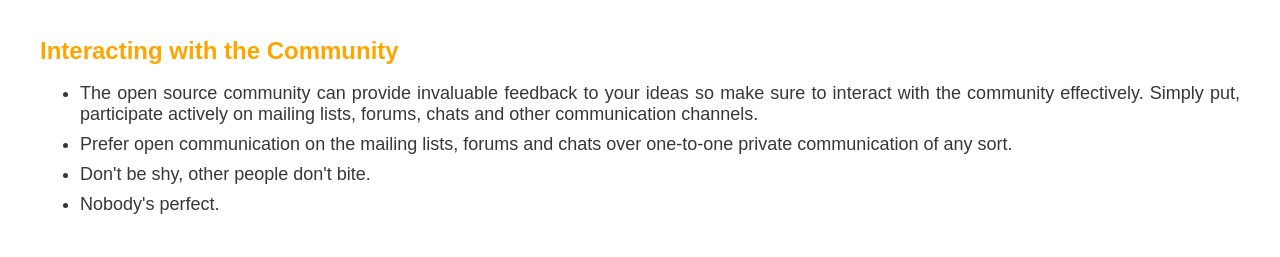
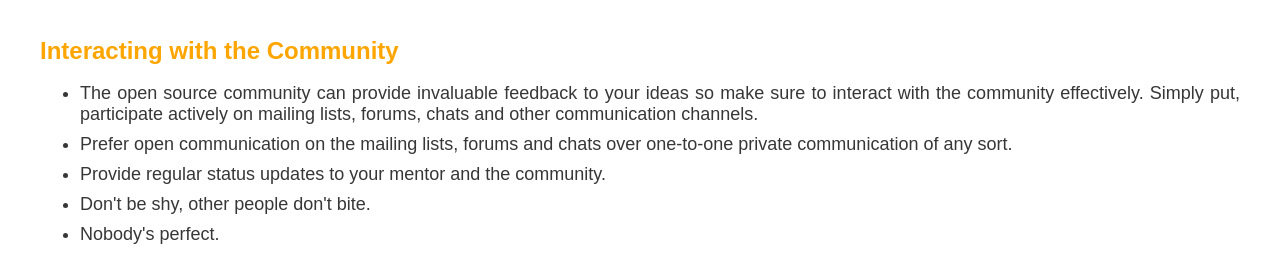
Before and after one commit to jermar/microkernel-devroom-gsoc, a plain HTML site: page guidelines.html in a window 1280 px wide. Shown: the part 522-779 px from the top of the page. Drawn offline with Linux system fonts and the light colour scheme.

Commit message:
Improve guidelines.

```diff
--- a/guidelines.html
+++ b/guidelines.html
@@ -47,6 +47,7 @@
 					and other communication channels.</li>
 				<li>Prefer open communication on the mailing lists, forums and chats
 					over one-to-one private communication of any sort.</li>
+				<li>Provide regular status updates to your mentor and the community.</li>
 				<li>Don't be shy, other people don't bite.</li>
 				<li>Nobody's perfect.</li>
 			</ul>
```
